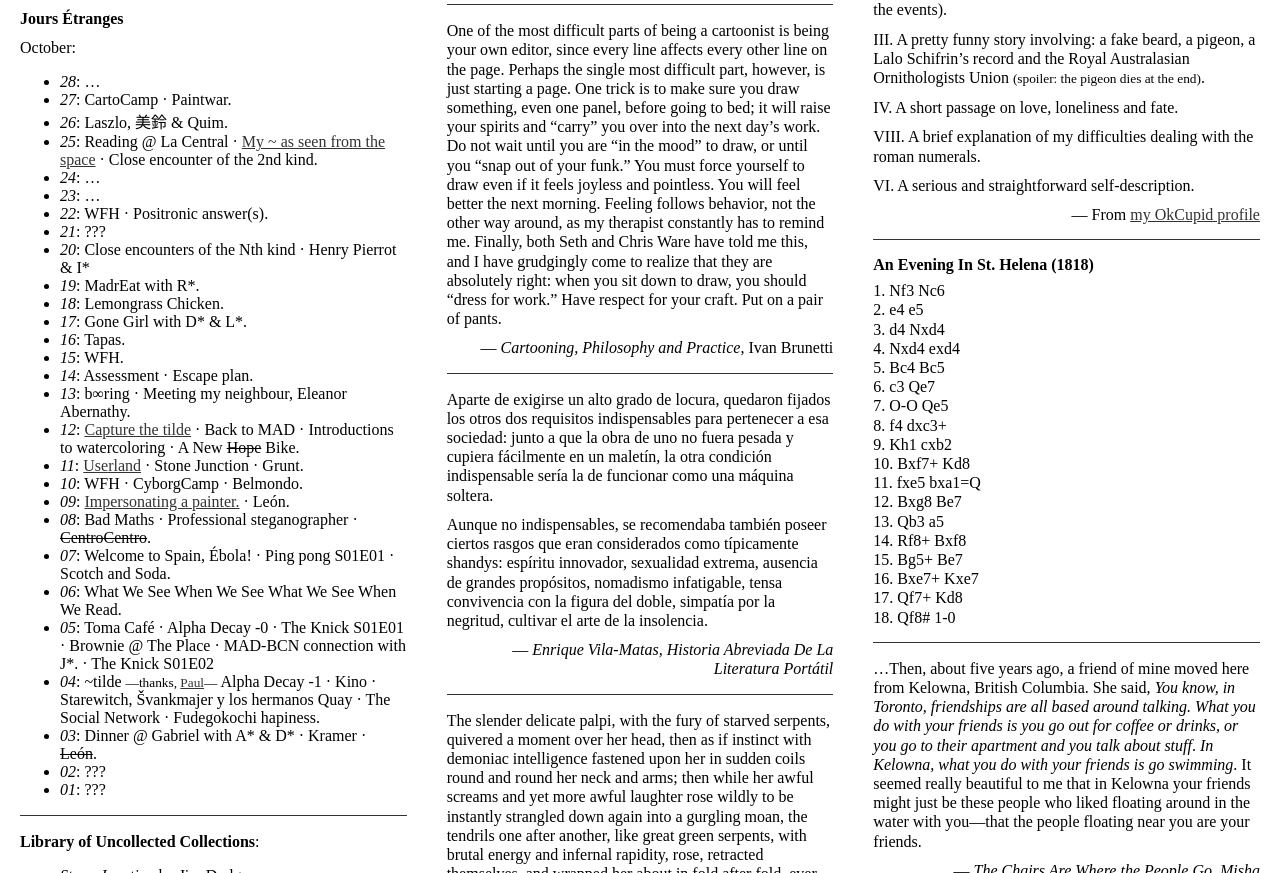
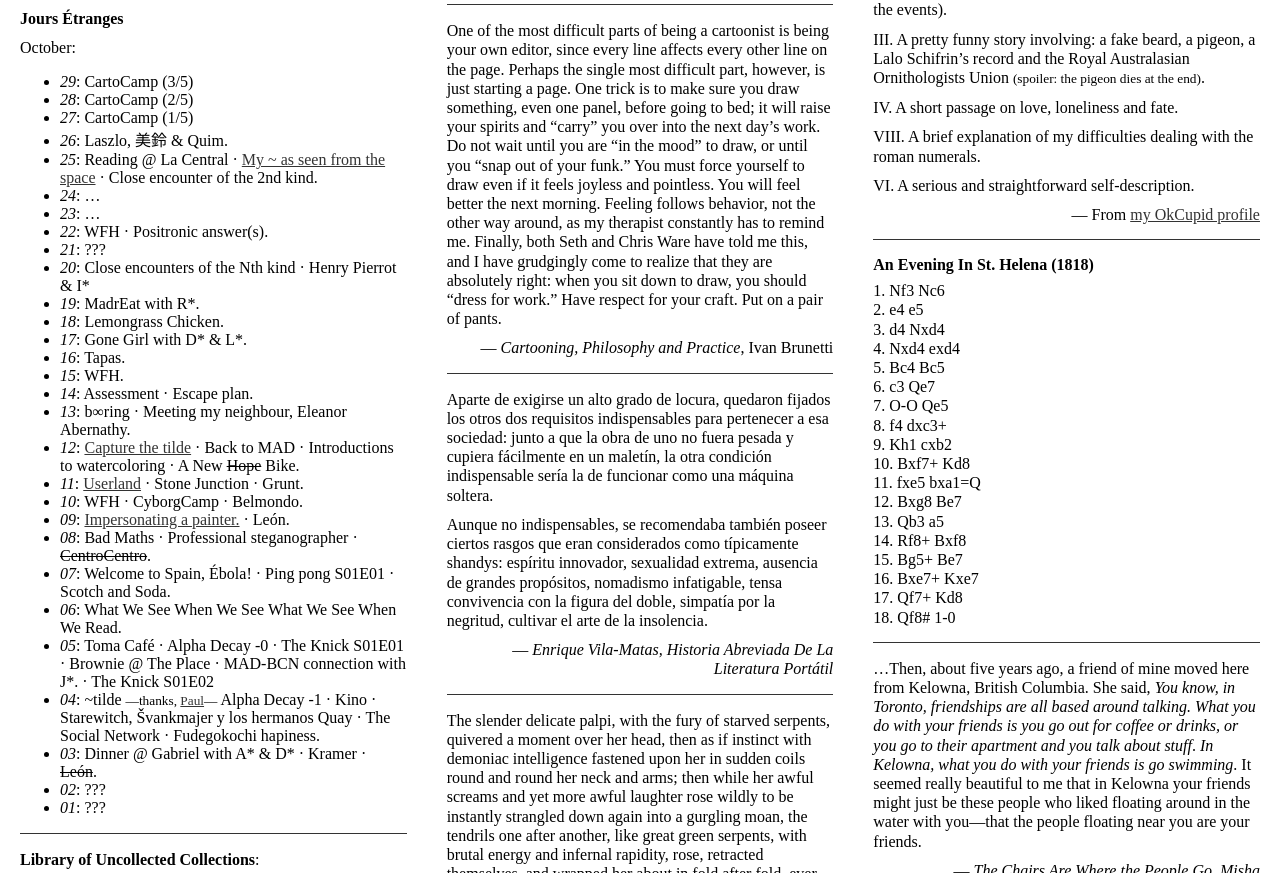
Before and after one commit to javierarce/tilde, a website: page dist/index.html in a window 1280 px wide. Shown: the part 1702-2575 px from the top of the page. Drawn offline with Linux system fonts and the light colour scheme; no server answers.

Commit message:
Release v0.0.68

```diff
--- a/dist/index.html
+++ b/dist/index.html
@@ -160,8 +160,9 @@
       <p>October:</p>
 
       <ul>
-        <li><em>28</em>: …</li>
-        <li><em>27</em>: CartoCamp &middot; Paintwar.</li>
+        <li><em>29</em>: CartoCamp (3/5)</li>
+        <li><em>28</em>: CartoCamp (2/5)</li>
+        <li><em>27</em>: CartoCamp (1/5)</li>
         <li><em>26</em>: Laszlo, 美鈴 &amp; Quim.</li>
         <li><em>25</em>: Reading @ La Central &middot; <a href="http://blog.javierarce.com/post/100907822534/thats-my-tilde-club-page-as-seen-from-the-space">My ~ as seen from the space</a> &middot; Close encounter of the 2nd kind.</li>
         <li><em>24</em>: …</li>
--- a/package.json
+++ b/package.json
@@ -1,6 +1,6 @@
 {
   "name": "tilde",
-  "version": "0.0.67",
+  "version": "0.0.68",
   "devDependencies": {
     "grunt": "~0.4.1",
     "grunt-autoprefixer": "~0.7.2",
```
Also changed, not shown: captures/Wed Oct 29 2014 19:52:43 GMT+0100 (CET).png (added), captures/Wed Oct 29 2014 20:25:01 GMT+0100 (CET).png (added).
